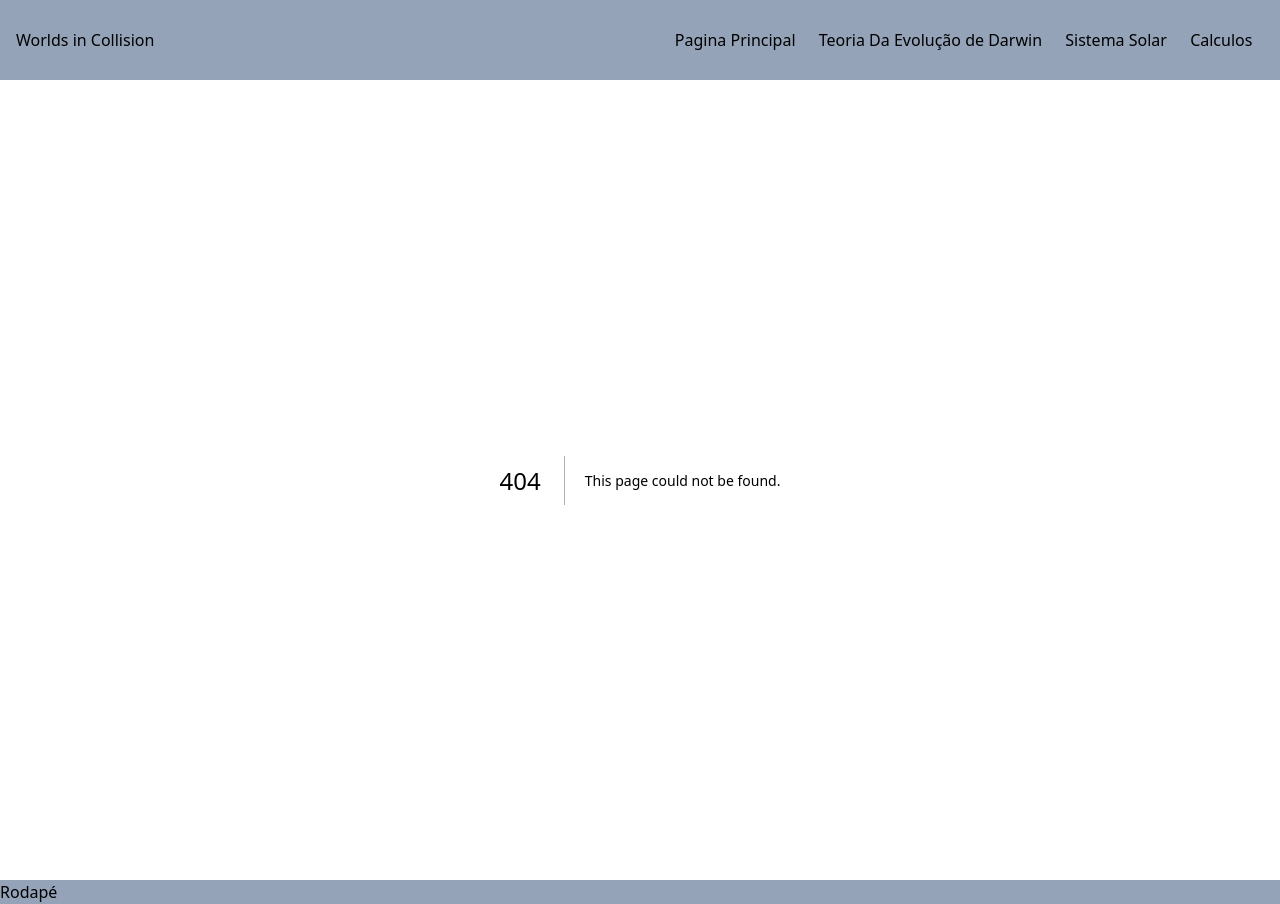
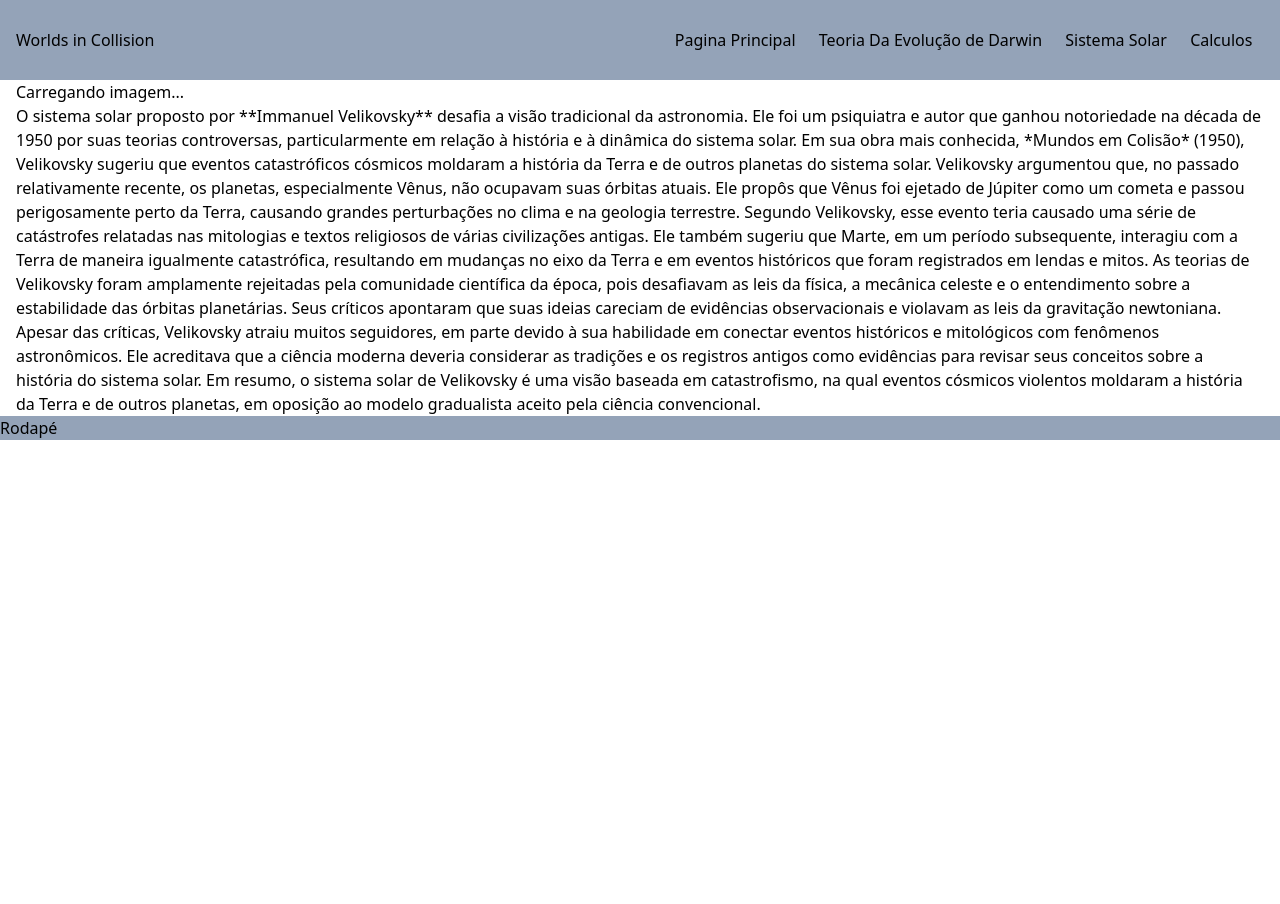
Before and after one commit to gustavodscruz/worlds-in-a-coliision, a Next.js app: page /sistema in a window 1280 px wide. Before the commit this address had no page. After the commit the page ends 800 px from the top, so only its background shows below. Built offline with nearby package versions, Linux system fonts and the light colour scheme; no server answers.

Commit message:
delatando readme e cirando route dinamico para imagem

```diff
--- a/src/app/api/[id]/route.tsx
+++ /dev/null
@@ -1,19 +0,0 @@
-import { promises as fs} from "fs"
-import { NextResponse } from "next/server";
-
-type TipoProduto = {
-    id:number;
-    nome:string;
-    preco: number;
-    estoque : number;
-}
-
-export async function GET(request:Request,{params}:{params:{id:number}}){
-
-    const file = await fs.readFile(process.cwd() + '/src/data/base.json','utf-8');
-    const produtos : TipoProduto[] = JSON.parse(file);
-
-    const produto = produtos.find(p  => p.id == params.id)
-
-    return NextResponse.json(produto);
-}
--- /dev/null
+++ b/src/app/api/[pagina]/route.tsx
@@ -0,0 +1,27 @@
+import { promises as fs} from "fs"
+import { NextResponse } from "next/server";
+
+type TipoProduto = {
+    id:number;
+    nome:string;
+    preco: number;
+    estoque : number;
+}
+
+export async function GET(request:Request,{params}:{params:{pagina:string}}){
+    let response;
+    switch(params.pagina){
+        case 'sistema':
+            response = await fetch('https://api.nasa.gov/planetary/apod?api_key=ekeoDfiuYCcLw22QJWlVFLT4iOkzgiykmhaJhHNo');
+        case 'darwin':
+            response = await fetch('https://api.nasa.gov/planetary/apod?api_key=ekeoDfiuYCcLw22QJWlVFLT4iOkzgiykmhaJhHNo');
+        case 'catastrofismo':
+            response = await fetch('https://api.nasa.gov/planetary/apod?api_key=ekeoDfiuYCcLw22QJWlVFLT4iOkzgiykmhaJhHNo');
+        case 'calculo':
+            response = await fetch('https://api.nasa.gov/planetary/apod?api_key=ekeoDfiuYCcLw22QJWlVFLT4iOkzgiykmhaJhHNo');
+        default:
+            response = await fetch('https://api.nasa.gov/planetary/apod?api_key=ekeoDfiuYCcLw22QJWlVFLT4iOkzgiykmhaJhHNo');
+    }
+    const data = await response.json()
+    return NextResponse.json(data);
+}
--- /dev/null
+++ b/src/app/sistema/page.tsx
@@ -0,0 +1,50 @@
+"use client"
+
+import Image from 'next/image'
+import React, { useEffect, useState } from 'react'
+
+const SistemaSolar = () => {
+    const [img, setImg] = useState('')
+    useEffect(() => {
+        const pegarImagem = async () => {
+            const response = await fetch('https://api.nasa.gov/planetary/earth/imagery?lon=-95.33&lat=29.78&date=2018-01-01&dim=0.15&api_key=ekeoDfiuYCcLw22QJWlVFLT4iOkzgiykmhaJhHNo');
+            const blob = await response.blob();
+
+            // Crie uma URL local para o blob
+            const imageUrl = URL.createObjectURL(blob);
+
+            if (imageUrl){
+                setImg(imageUrl)
+            }
+        }
+        pegarImagem();
+    }, [])
+
+
+    return (
+        <div className='m-auto flex flex-col px-4'>
+            <div>
+                {img ? (
+                    <Image className='m-auto py-4' src={img} height={500} width={500} alt="Sistema Solar" />
+                ) : (
+                    <p>Carregando imagem...</p>
+                )}
+            </div>
+            <div className="">
+                O sistema solar proposto por **Immanuel Velikovsky** desafia a visão tradicional da astronomia. Ele foi um psiquiatra e autor que ganhou notoriedade na década de 1950 por suas teorias controversas, particularmente em relação à história e à dinâmica do sistema solar. Em sua obra mais conhecida, *Mundos em Colisão* (1950), Velikovsky sugeriu que eventos catastróficos cósmicos moldaram a história da Terra e de outros planetas do sistema solar.
+
+                Velikovsky argumentou que, no passado relativamente recente, os planetas, especialmente Vênus, não ocupavam suas órbitas atuais. Ele propôs que Vênus foi ejetado de Júpiter como um cometa e passou perigosamente perto da Terra, causando grandes perturbações no clima e na geologia terrestre. Segundo Velikovsky, esse evento teria causado uma série de catástrofes relatadas nas mitologias e textos religiosos de várias civilizações antigas.
+
+                Ele também sugeriu que Marte, em um período subsequente, interagiu com a Terra de maneira igualmente catastrófica, resultando em mudanças no eixo da Terra e em eventos históricos que foram registrados em lendas e mitos.
+
+                As teorias de Velikovsky foram amplamente rejeitadas pela comunidade científica da época, pois desafiavam as leis da física, a mecânica celeste e o entendimento sobre a estabilidade das órbitas planetárias. Seus críticos apontaram que suas ideias careciam de evidências observacionais e violavam as leis da gravitação newtoniana.
+
+                Apesar das críticas, Velikovsky atraiu muitos seguidores, em parte devido à sua habilidade em conectar eventos históricos e mitológicos com fenômenos astronômicos. Ele acreditava que a ciência moderna deveria considerar as tradições e os registros antigos como evidências para revisar seus conceitos sobre a história do sistema solar.
+
+                Em resumo, o sistema solar de Velikovsky é uma visão baseada em catastrofismo, na qual eventos cósmicos violentos moldaram a história da Terra e de outros planetas, em oposição ao modelo gradualista aceito pela ciência convencional.
+            </div>
+        </div>
+    )
+}
+
+export default SistemaSolar
--- a/src/components/Menu/Menu.tsx
+++ b/src/components/Menu/Menu.tsx
@@ -1,13 +1,13 @@
 import Link from "next/link"
 
-const Menu = ()=>{
+const Menu = () => {
 
-    return(
+    return (
         <nav className="flex w-1/2 flex-row justify-around">
             <Link href={"/"}></Link>
             <Link href={"/catastrofismo"}>Pagina Principal</Link>
             <Link href={"/darwin"}>Teoria Da Evolução de Darwin</Link>
-            <Link href={"/sitema"}>Sistema Solar</Link>
+            <Link href={"/sistema"}>Sistema Solar</Link>
             <Link href={"/calculo"}>Calculos</Link>
         </nav>
     )
```
Also changed, not shown: 1 other file (tests, documents, lock files or other folders).
